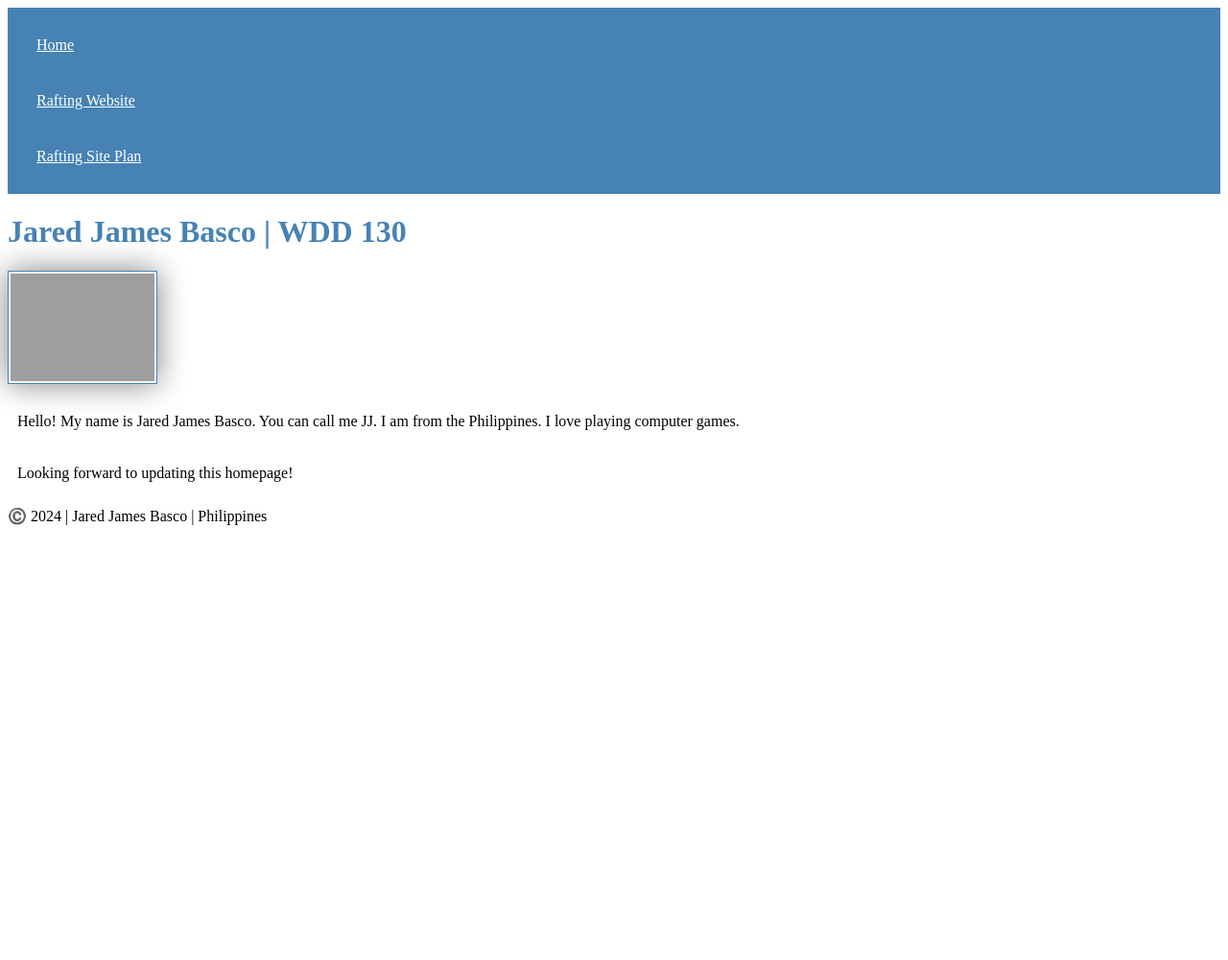
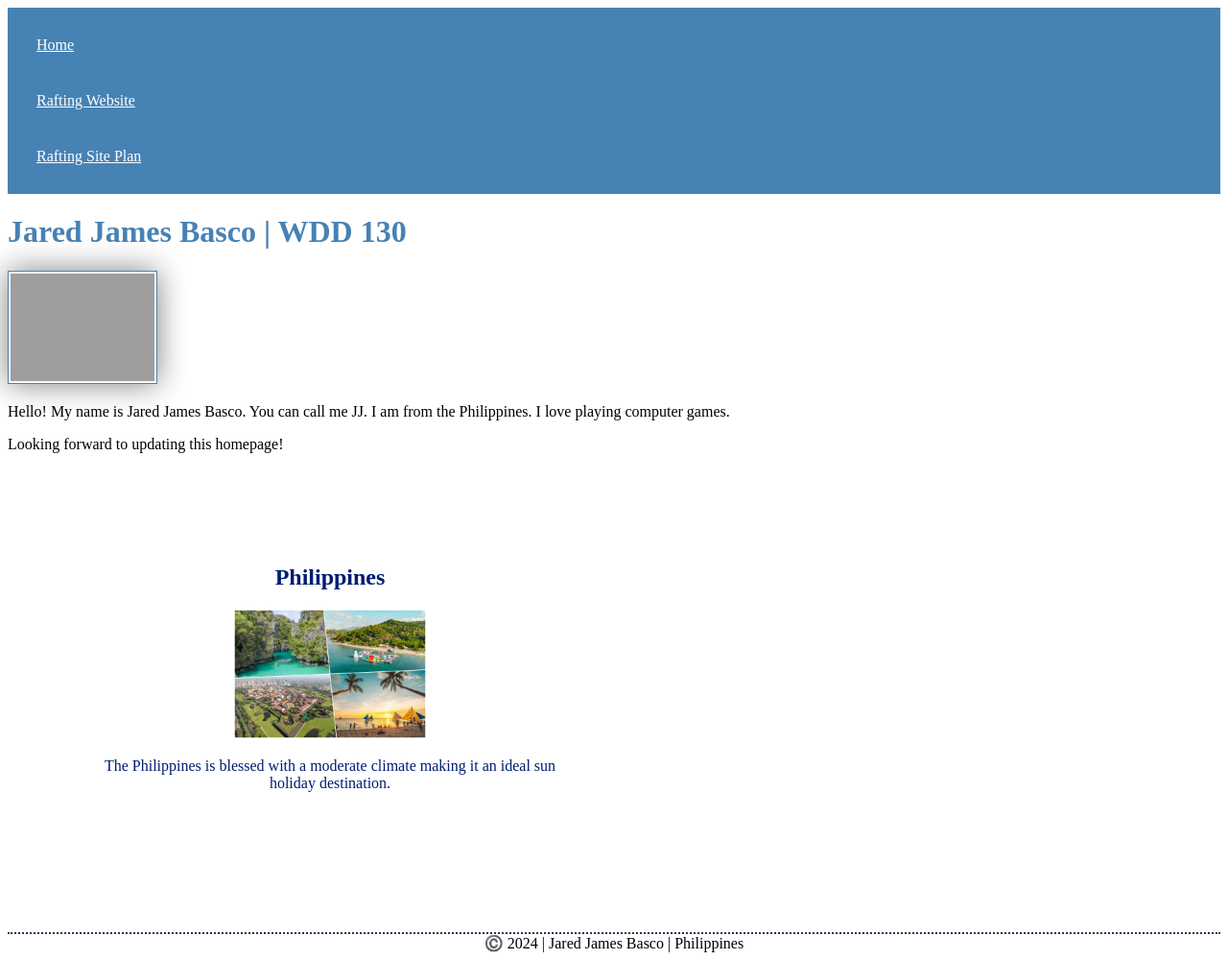
Before and after one commit to jaredjamesb/wdd130, a plain HTML site: page index.html in a window 1280 px wide. Shown: the whole page at 96% size. Before the commit the page ends 800 px from the top, so only its background shows below. Drawn offline with Linux system fonts and the light colour scheme; grey boxes are pictures that could not be loaded.

Commit message:
Home Page Enhancement

```diff
--- a/index.html
+++ b/index.html
@@ -5,6 +5,8 @@
         <meta name="viewport" content="width=device-width,initial-scale=1.0">
         <link rel="stylesheet" href="styles/styles.css">
         <title>Jared James Basco | WDD 130</title>
+        <meta name="description" content="My personal webpage">
+        <meta name="author" content="Jared James Basco">
     </head>
     <body>
         <header>
@@ -20,6 +22,11 @@
             <p>Hello! My name is Jared James Basco. You can call me JJ. I am from the Philippines. I love playing computer games.</p>
             <p>Looking forward to updating this homepage!</p>
         </main>
+        <aside>
+            <h2>Philippines</h2>
+            <img src="images/philippines.jpg" alt="Philippines' one of the best spots">
+            <p>The Philippines is blessed with a moderate climate making it an ideal sun holiday destination. </p>
+        </aside>
         <footer>©️ 2024 | Jared James Basco | Philippines</footer>
     </body>
 </html>
--- a/styles/styles.css
+++ b/styles/styles.css
@@ -13,7 +13,7 @@ h1 {
     color: steelblue;
 }
 
-img {
+main img {
     width: 150px;
     height: auto;
     border: 1px solid steelblue;
@@ -21,6 +21,30 @@ img {
     box-shadow: 0 0 30px gray;
 }
 
+main {
+    max-width: 840px;
+}
+
+aside {
+    width: 30rem;
+    margin: 1rem;
+    border: 10px rgba(233, 27, 61, 0.2);
+    padding: 5rem;
+    color: rgb(0, 28, 114);
+    text-align: center;
+}
+
+aside img {
+    width: 200px;
+    height: auto;
+}
+
 p {
-    padding: 10px;
+    padding: 0;
 }
+
+footer {
+    margin-top: 50px;
+    border-top: 2px dotted rgb(48, 48, 90);
+    text-align: center;
+}
```
Also changed, not shown: images/philippines.jpg (added).
